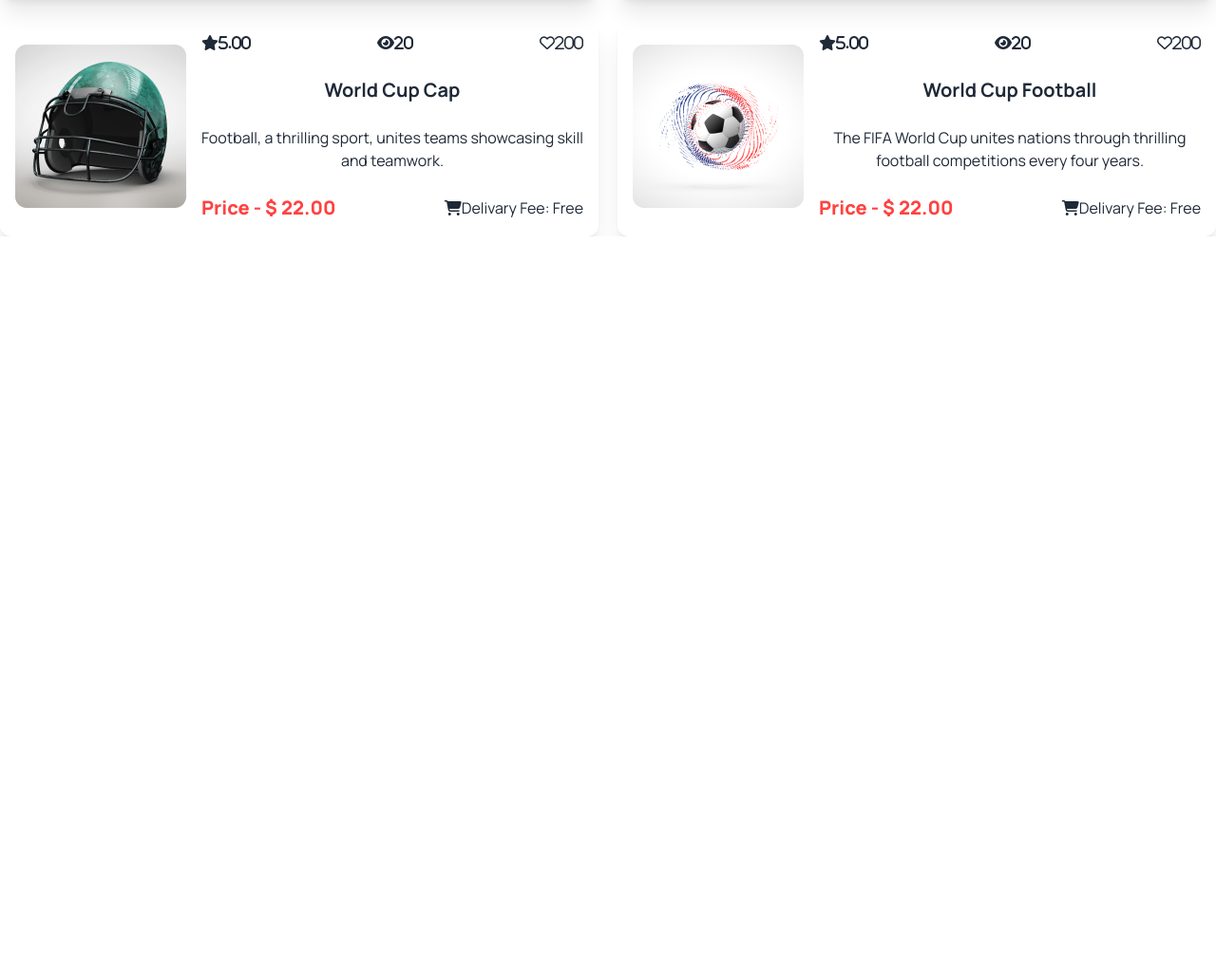
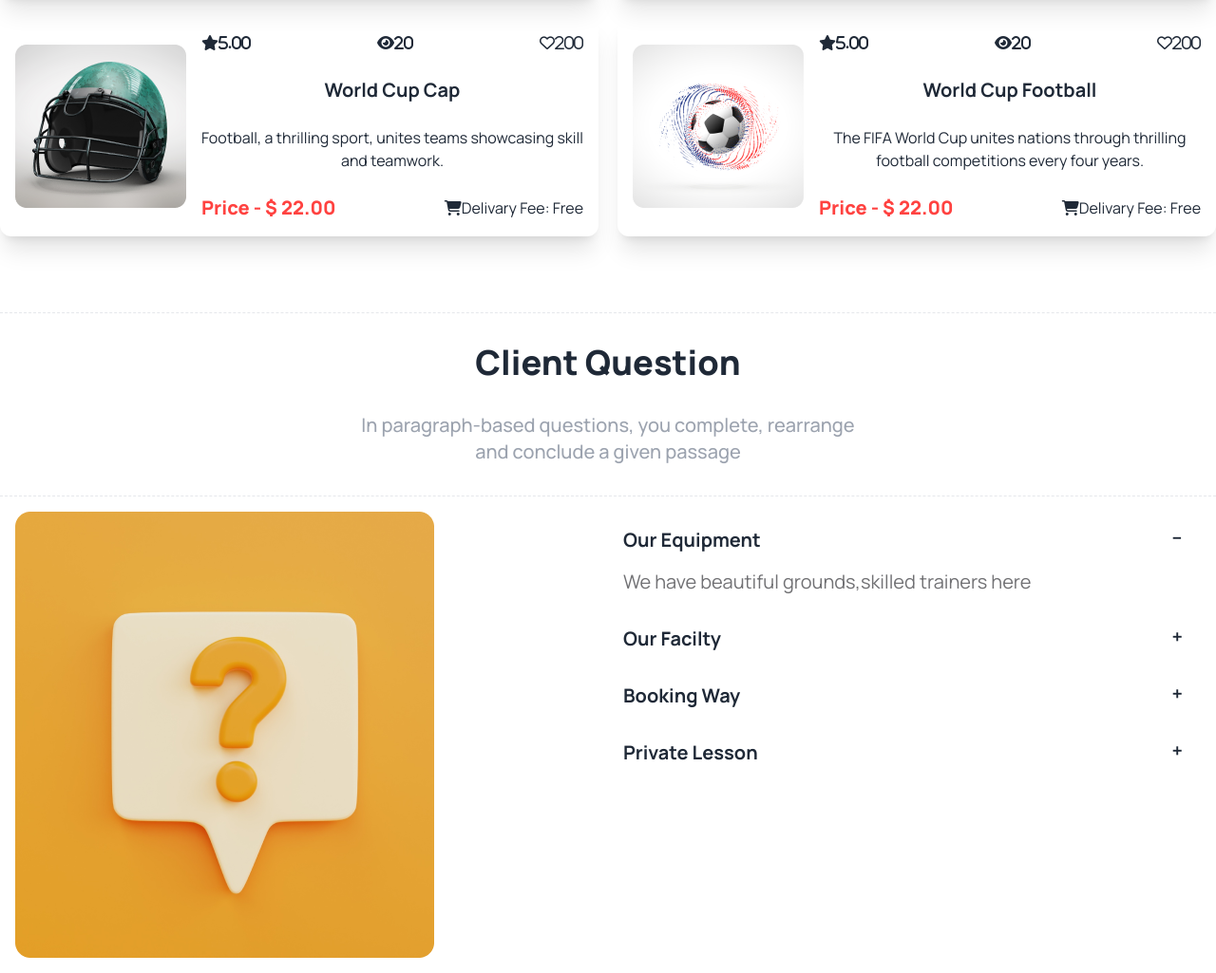
Before and after one commit to rayadrabbi904/Assignment-3, a plain HTML site: page index.html in a window 1280 px wide. Shown: the part 3839-4864 px from the top of the page at 95% size. Before the commit the page ends 4088 px from the top, so only its background shows below. Drawn offline with nearby package versions, Linux system fonts and the light colour scheme.

Commit message:
question section complete

```diff
--- a/index.html
+++ b/index.html
@@ -456,6 +456,77 @@
            </div>
 </section>
 
+<!-- question section -->
+
+   <section>
+    <div class="mt-20">
+      <hr class="border-dashed" />
+      <h2 class="text-center text-xl lg:text-4xl font-extrabold space-y-10 pt-8" >
+        Client Question
+      </h2>
+
+
+
+      <p
+        class="text-center text-xs p-3 text-gray-400 lg:text-xl font-medium pb-8 mt-5">
+        In paragraph-based questions, you complete, rearrange <br>and conclude a given passage
+      </p>
+
+      <hr class="border-dashed" />
+    </div>
+
+
+    <div class="grid grid-cols-1 p-4 lg:grid-cols-2 ">
+
+      <div>
+        <img src="./Images/11.png" alt="">
+      </div>
+
+      <div>
+        <div class="collapse collapse-plus">
+          <input type="radio" name="my-accordion-3" checked="checked" />
+          <div class="collapse-title text-xl font-bold">
+            Our Equipment
+          </div>
+          <div class="collapse-content text-xl text-[#13131899]">
+            <p>We have beautiful grounds,skilled trainers here</p>
+          </div>
+        </div>
+
+        <div class="collapse collapse-plus">
+          <input type="radio" name="my-accordion-3" />
+          <div class="collapse-title text-xl font-bold">
+            Our Facilty
+          </div>
+          <div class="collapse-content text-xl text-[#13131899]">
+            <p>We are trained here by skilled coach</p>
+          </div>
+        </div>
+        <div class="collapse collapse-plus">
+          <input type="radio" name="my-accordion-3" />
+          <div class="collapse-title text-xl font-bold">
+            Booking Way
+          </div>
+          <div class="collapse-content text-xl text-[#13131899]">
+            <p>Half payment is to be made in advance on booking confirmation</p>
+          </div>
+        </div>
+
+        <div class="collapse collapse-plus">
+          <input type="radio" name="my-accordion-3" />
+          <div class="collapse-title text-xl font-bold">
+           Private Lesson
+          </div>
+          <div class="collapse-content text-xl text-[#13131899]">
+            <p>Everyone is treated differently</p>
+          </div>
+        </div>
+      </div>
+
+    </div>
+
+   </section>
+
 
     </main>
 
```
